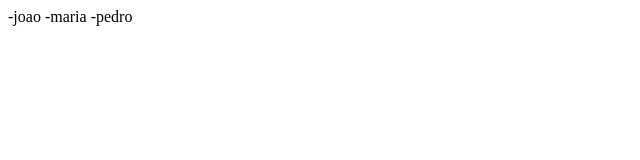
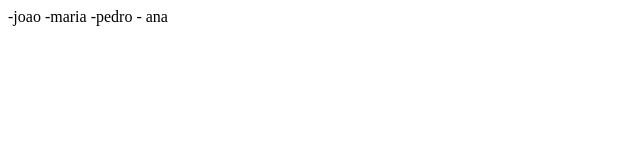
Before and after one commit to takeoya/projeto_2bb, a plain HTML site: page index.html in a window 1280 px wide. Shown: the full height of the page, 0-640 px from the left. Drawn offline with Linux system fonts and the light colour scheme.

Commit message:
versao 4.0

```diff
--- a/index.html
+++ b/index.html
@@ -10,5 +10,6 @@
     -joao
     -maria
     -pedro
+    - ana
 </body>
 </html>
```
